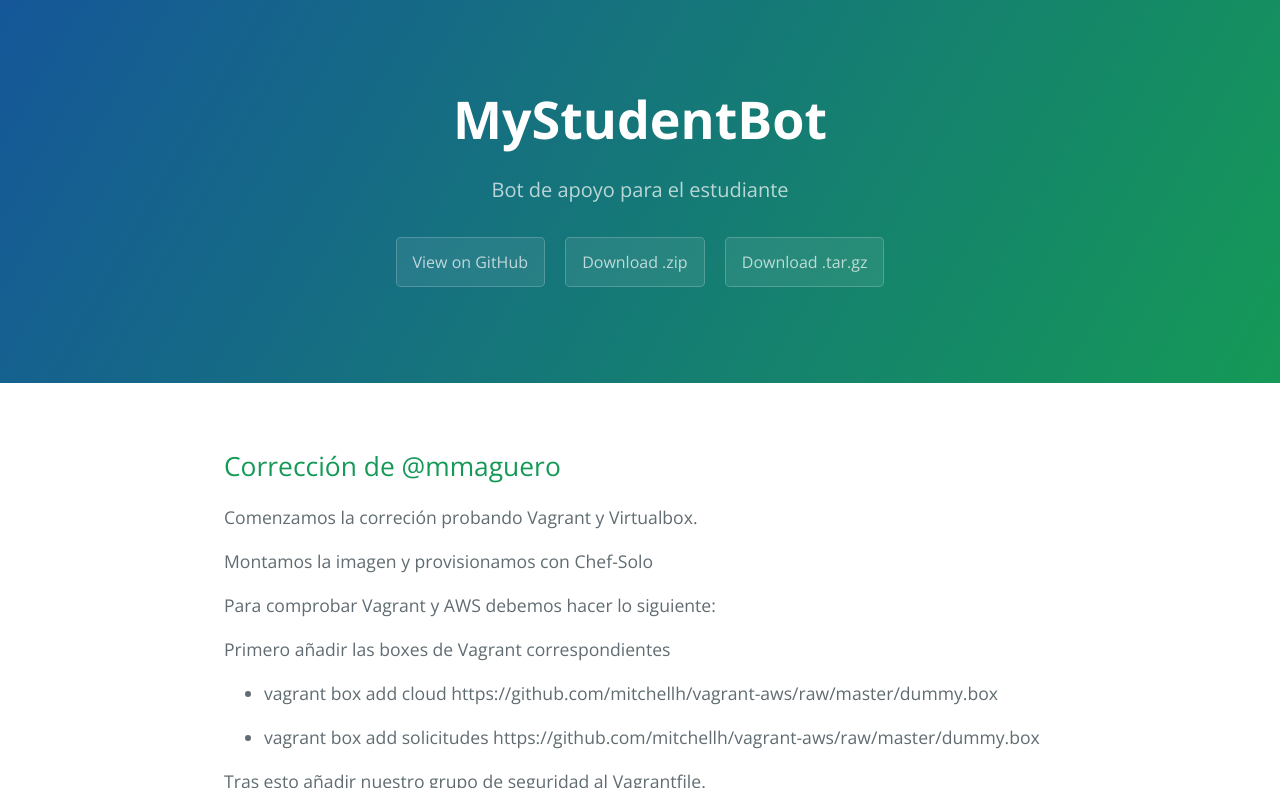
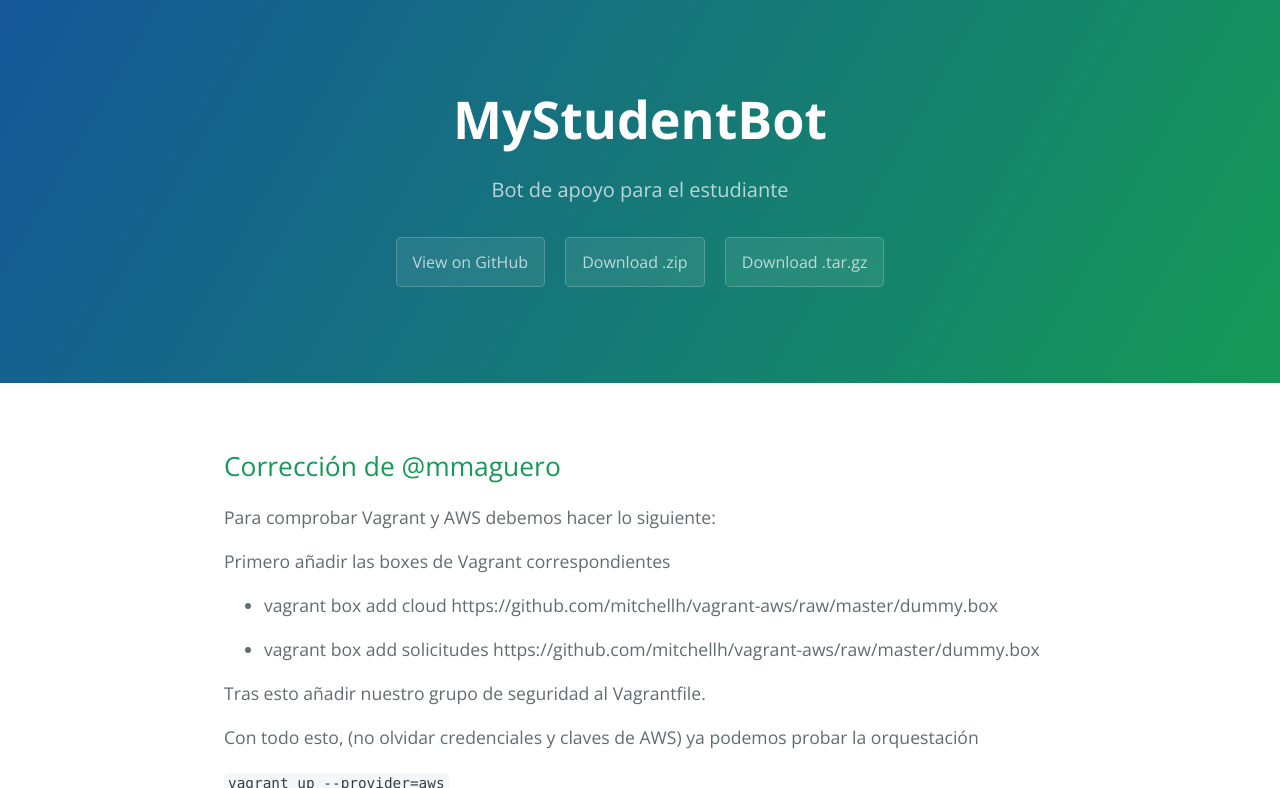
Before and after one commit to acasadoquijada/Cloud_Computing_2016-2017, a Jekyll site: the page built from correccionesOrquestacion.md, in a window 1280 px wide and 900 px high, cut to the strip 0-788 px from the top of the window. Built offline with Jekyll 4.4.1, drawn with Linux system fonts in a browser that asks for light colours; our own code applies the rules of GitHub Pages for plain Markdown files.

Commit message:
Subiendo correcciones

```diff
--- a/correccionesOrquestacion.md
+++ b/correccionesOrquestacion.md
@@ -4,18 +4,6 @@
 
 
 ## Corrección de @mmaguero
-
-Comenzamos la correción probando Vagrant y Virtualbox.
-
-Montamos la imagen y provisionamos con Chef-Solo
-
-
-
-
-
-
-
-
 
 Para comprobar Vagrant y AWS debemos hacer lo siguiente:
 
```
